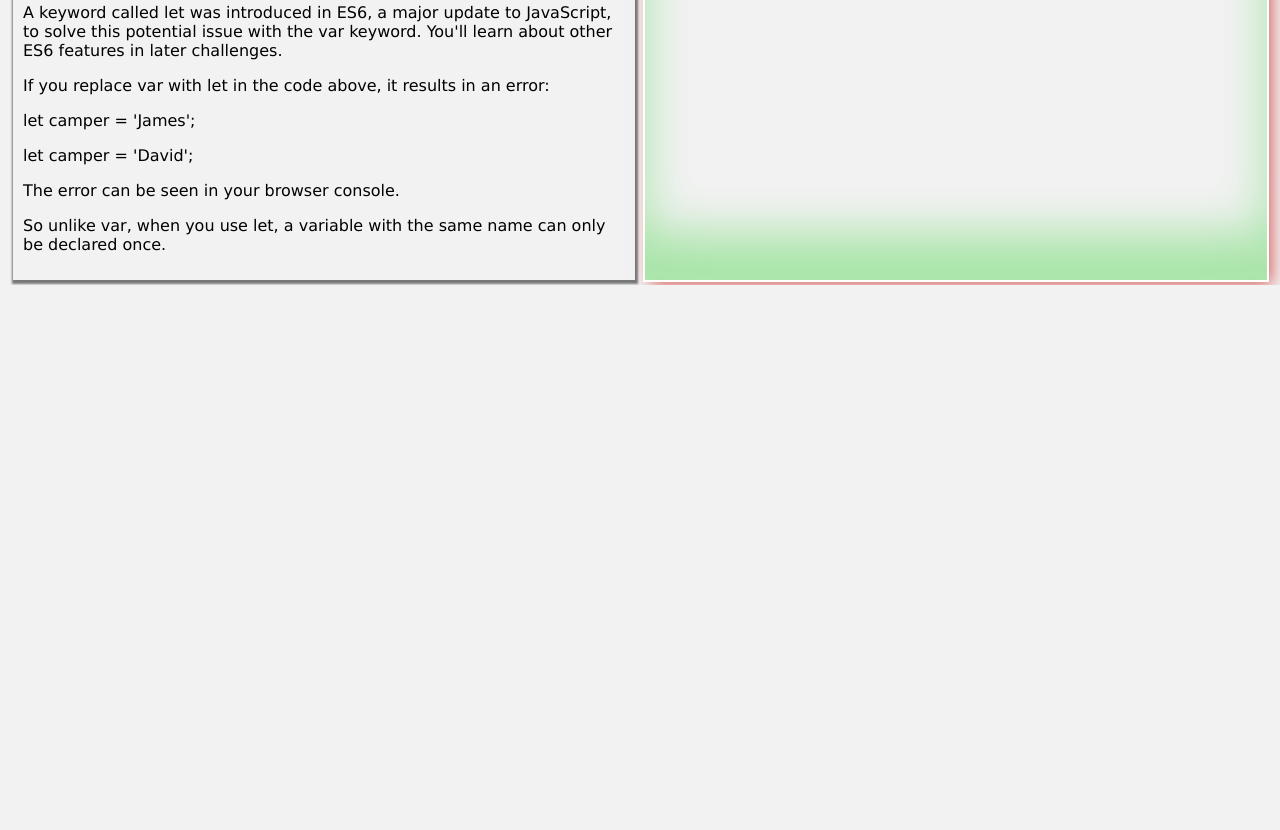
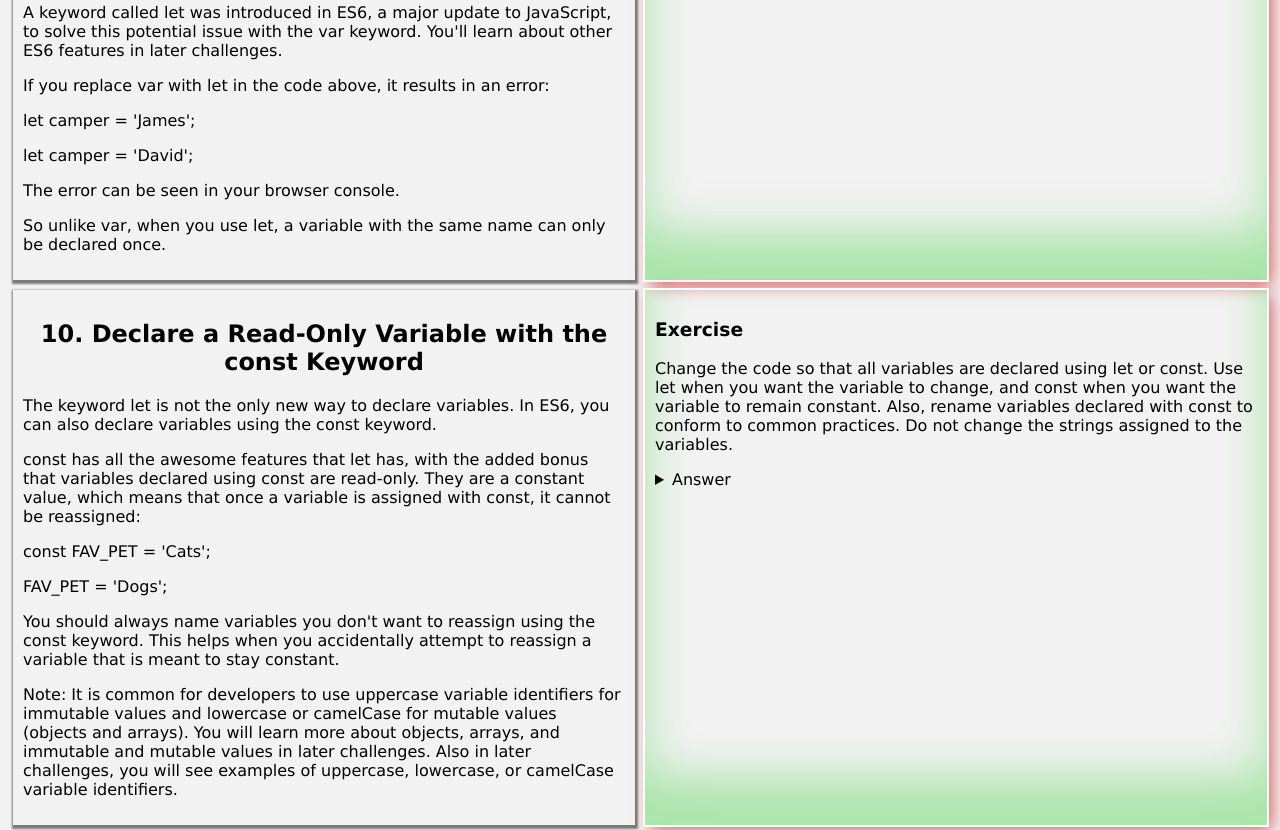
Before and after one commit to sabovoichita/free-code-camp, a website: page index.html in a window 1280 px wide. Shown: the part 3965-4795 px from the top of the page. Before the commit the page ends 4250 px from the top, so only its background shows below. Drawn offline with Linux system fonts and the light colour scheme.

Commit message:
add lesson 10.json

```diff
--- a/index.html
+++ b/index.html
@@ -16,6 +16,7 @@
     <div id="l7"></div>
     <div id="l8"></div>
     <div id="l9"></div>
+    <div id="l10"></div>
     <script src="index.js"></script>
   </body>
 </html>
--- a/index.js
+++ b/index.js
@@ -46,7 +46,7 @@ function loadLesson(lessonNumber) {
 }
 
 function initEvents() {
-  const numberOfLessons = 9;
+  const numberOfLessons = 10;
   for (let i = 1; i <= numberOfLessons; i++) {
     loadLesson(i);
   }
--- /dev/null
+++ b/lessons/10.json
@@ -0,0 +1,33 @@
+[
+  {
+    "title": "Declare a Read-Only Variable with the const Keyword",
+    "content": [
+      "The keyword let is not the only new way to declare variables. In ES6, you can also declare variables using the const keyword.",
+      " const has all the awesome features that let has, with the added bonus that variables declared using const are read-only. They are a constant value, which means that once a variable is assigned with const, it cannot be reassigned:",
+      "const FAV_PET = 'Cats';",
+      "FAV_PET = 'Dogs';",
+      "You should always name variables you don't want to reassign using the const keyword. This helps when you accidentally attempt to reassign a variable that is meant to stay constant.",
+      "Note: It is common for developers to use uppercase variable identifiers for immutable values and lowercase or camelCase for mutable values (objects and arrays). You will learn more about objects, arrays, and immutable and mutable values in later challenges. Also in later challenges, you will see examples of uppercase, lowercase, or camelCase variable identifiers."
+    ],
+    "eTitle": "Exercise",
+    "exercises": [
+      {
+        "instruction": "Change the code so that all variables are declared using let or const. Use let when you want the variable to change, and const when you want the variable to remain constant. Also, rename variables declared with const to conform to common practices. Do not change the strings assigned to the variables.",
+        "hint": [
+          "var should not exist in your code.",
+          "You should change fCC to all uppercase.",
+          "FCC should be a constant variable declared with const.",
+          "The string assigned to FCC should not be changed.",
+          "fact should be declared with let.",
+          "console.log should be changed to print the FCC and fact variables."
+        ],
+        "placeholder": [
+          " var fCC = 'freeCodeCamp'; // Change this line;",
+          " var fact = 'is cool!'; // Change this line;",
+          " fact = 'is awesome!';",
+          " console.log(fCC, fact); // Change this line"
+        ]
+      }
+    ]
+  }
+]
```
